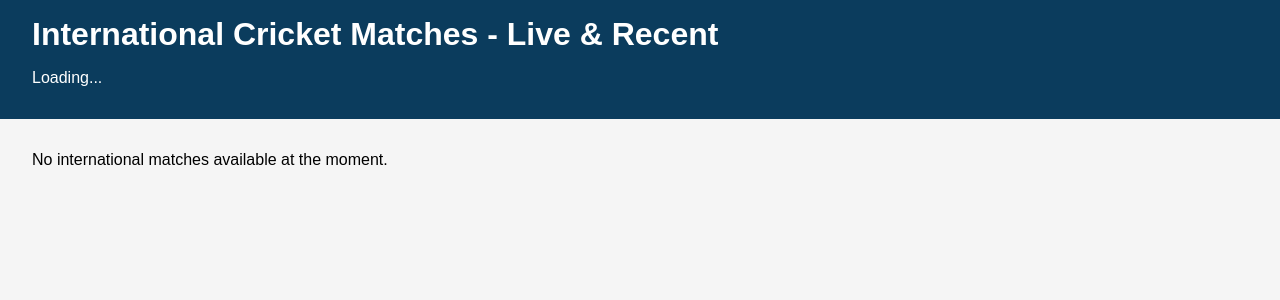
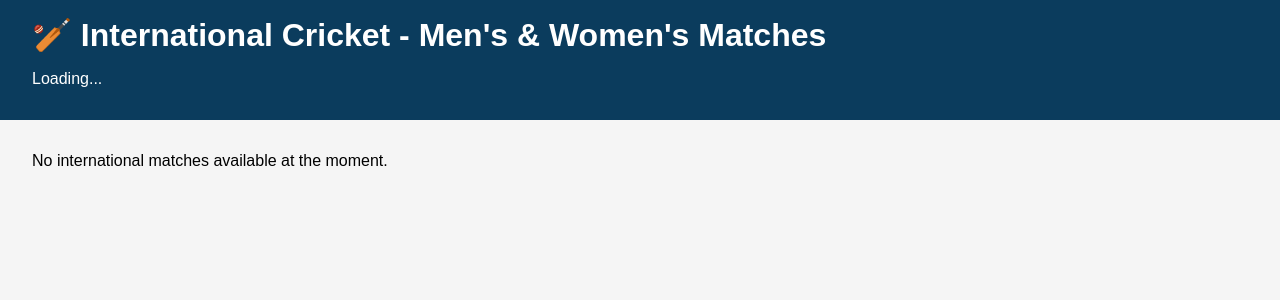
Before and after one commit to rasisen123/C-Senthil123-Learn-New-folder, a FastAPI app: page /todays-matches in a window 1280 px wide. Shown: the top 300 px of the page. Run offline with FastAPI, Linux system fonts and the light colour scheme; data that the repository does not hold is empty.

Commit message:
Update filters: show only international cricket, exclude all domestic leagues

```diff
--- a/main.py
+++ b/main.py
@@ -99,22 +99,25 @@ async def get_last_24h_matches() -> List[Match]:
                 if match_type not in ["test", "odi", "t20", "t20i"]:
                     continue
 
-                # Additional filter: Exclude domestic/league matches
-                # Check match name for common domestic league indicators
+                # FILTER: Show ONLY International Cricket (Men's & Women's)
+                # Exclude ALL domestic leagues
+
+                # Get match details for filtering
                 match_name = match_data.get("name", "").lower()
                 series_name = match_data.get("series", "").lower()
-
-                # Get team names to check for state/provincial teams
                 teams = match_data.get("teams", [])
                 team1_lower = teams[0].lower() if len(teams) > 0 else ""
                 team2_lower = teams[1].lower() if len(teams) > 1 else ""
 
-                # Skip if it's a domestic league (IPL, BBL, PSL, CPL, etc.)
+                # Skip ALL domestic leagues
                 domestic_keywords = [
-                    "ipl", "bbl", "psl", "cpl", "bpl", "lpl", "msl", "t10",
+                    "ipl", "bbl", "psl", "cpl", "bpl", "lpl", "msl", "t10", "wpl",
                     "premier league", "super league", "bash", "vitality",
                     "hundred", "county", "shield", "trophy", "ranji",
-                    "duleep", "vijay hazare", "syed mushtaq", "plunket"
+                    "duleep", "vijay hazare", "syed mushtaq", "plunket",
+                    "hurricanes", "sixers", "thunder", "scorchers", "renegades",
+                    "strikers", "stars", "heat", "royals", "knights", "capitals",
+                    "kings", "titans", "giants", "riders", "warriors"
                 ]
 
                 # Australian state teams
@@ -149,6 +152,7 @@ async def get_last_24h_matches() -> List[Match]:
                 is_domestic = any(keyword in match_name or keyword in series_name
                                  for keyword in domestic_keywords)
 
+                # Skip if domestic or state match
                 if is_domestic or is_state_match:
                     continue
 
--- a/templates/todays_matches.html
+++ b/templates/todays_matches.html
@@ -2,12 +2,12 @@
 <html lang="en">
 <head>
     <meta charset="UTF-8">
-    <title>International Cricket Matches - Live & Recent</title>
+    <title>International Cricket - Live & Recent Matches</title>
     <link rel="stylesheet" href="/static/style.css">
 </head>
 <body>
 <header>
-    <h1>International Cricket Matches - Live & Recent</h1>
+    <h1>🏏 International Cricket - Men's & Women's Matches</h1>
     <p id="last-updated">Loading...</p>
 </header>
 
```
